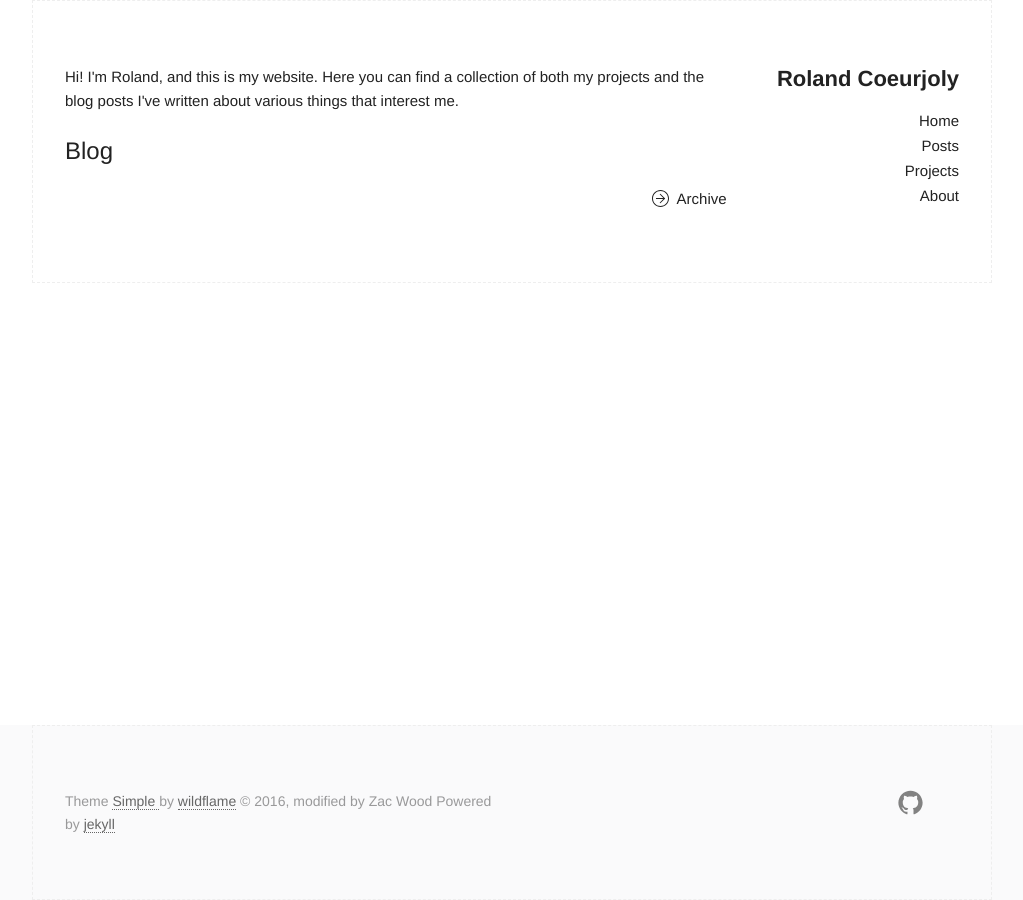
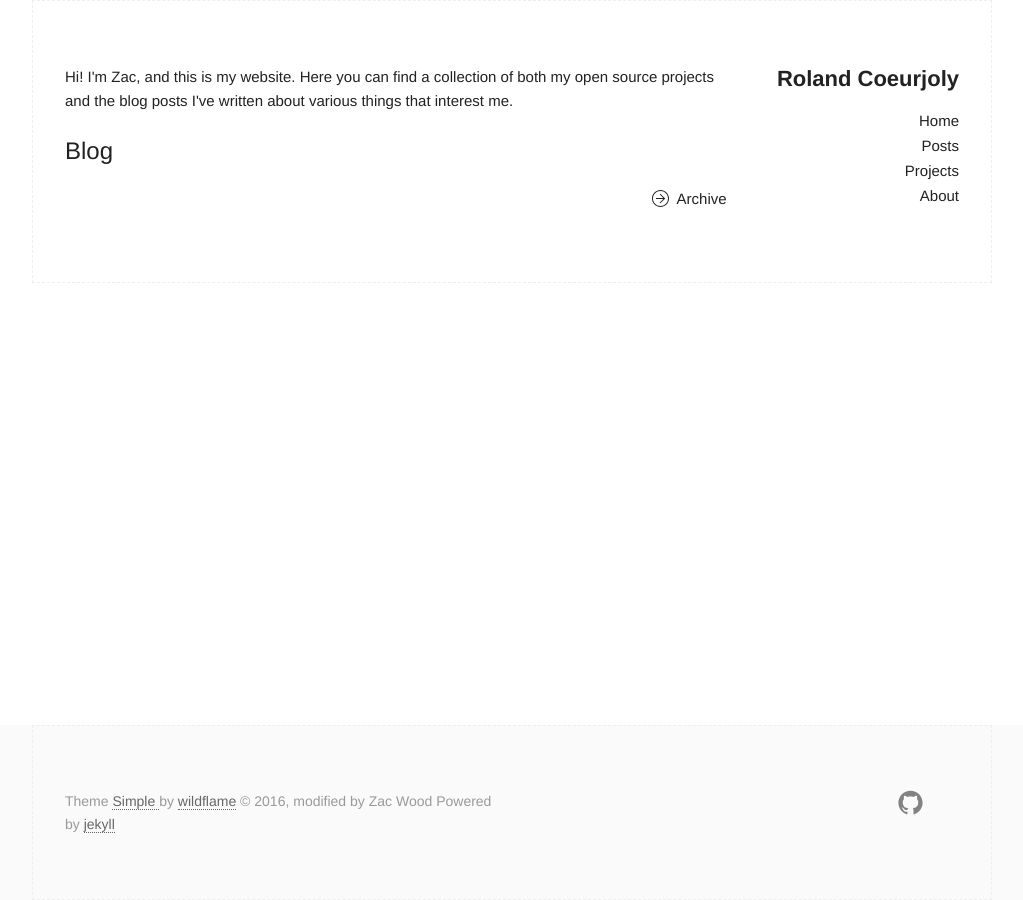
Before and after one commit to RCoeurjoly/RCoeurjoly.github.io, a Jekyll site: the page built from index.html, in a window 1280 px wide. Shown: the whole page, without its empty margins (128-1151 px from the left). Built offline with Jekyll 4.4.1, drawn with Linux system fonts in a browser that asks for light colours.

```diff
--- a/index.html
+++ b/index.html
@@ -4,8 +4,8 @@
 ---
 
 <div class="home">
-    Hi! I'm Roland, and this is my website. Here you can find a
-    collection of both my projects and the blog posts I've
+    Hi! I'm Zac, and this is my website. Here you can find a
+    collection of both my open source projects and the blog posts I've
     written about various things that interest me.
 
     <br/><br/>
--- a/projects.html
+++ b/projects.html
@@ -16,7 +16,7 @@
 
     </div>
 
-    More of my projects can be found on my <a class="underlined" href="https://github.com/RCoeurjoly">GitHub page</a>.
+    More of my projects and code can be found on my <a class="underlined" href="https://github.com/zacwood9">GitHub page</a>.
     <br />
     <br />
     <footer class="article-footer" mar>
```
